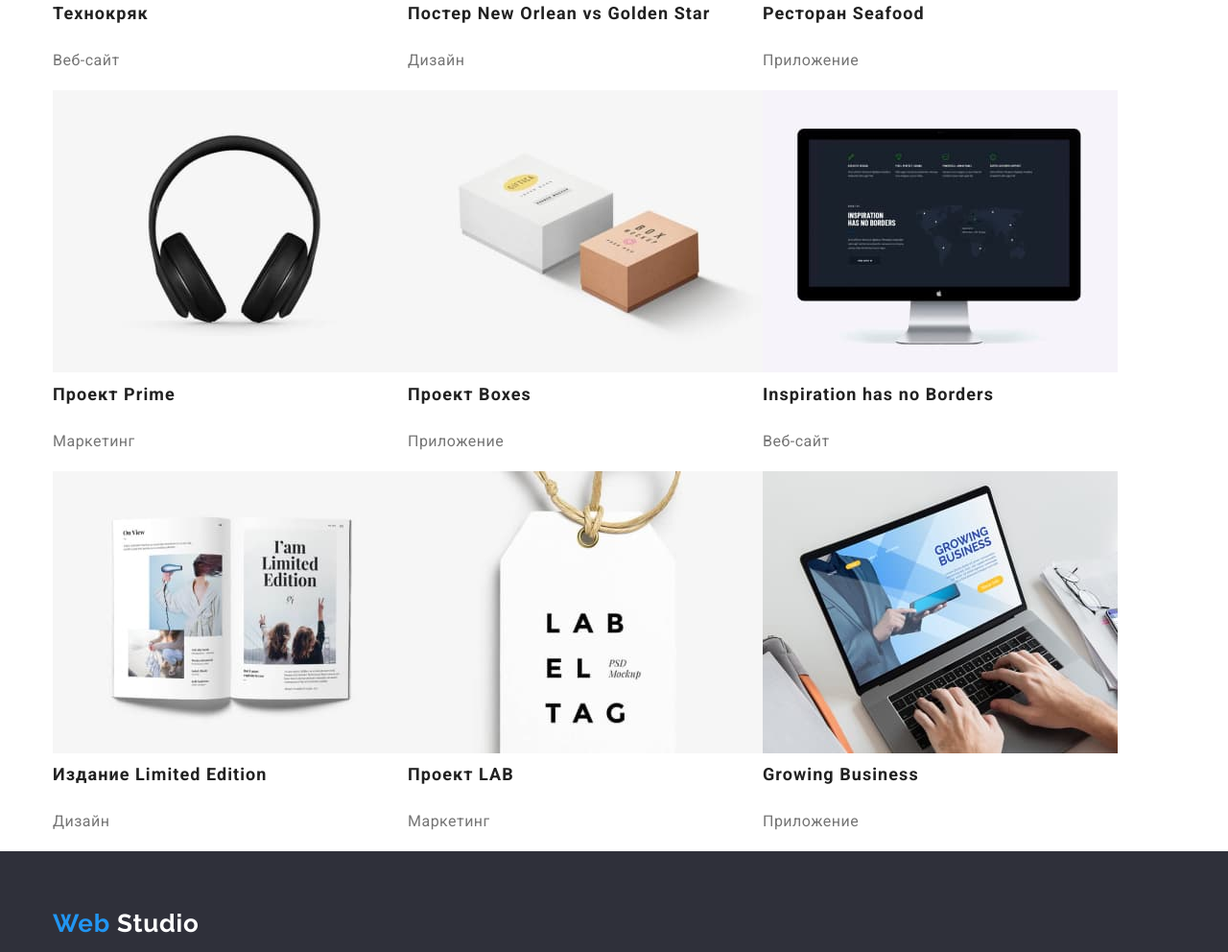
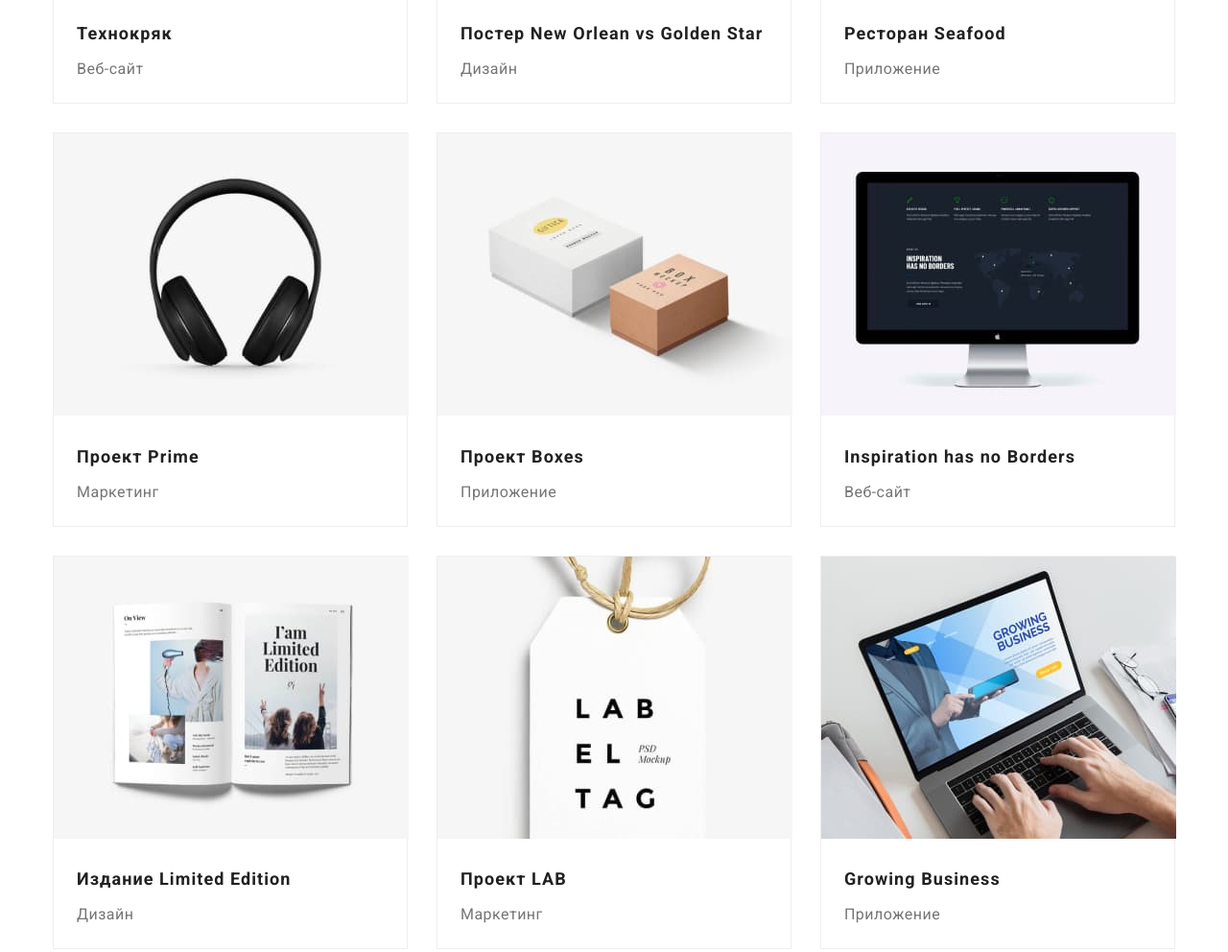
Before and after one commit to DudaYura/goit-markup-hw-03, a plain HTML site: page portfolio.html in a window 1280 px wide. Shown: the part 540-1532 px from the top of the page at 96% size. Drawn offline with nearby package versions, Linux system fonts and the light colour scheme.

Commit message:
доделал портфолио

```diff
--- a/css/styles.css
+++ b/css/styles.css
@@ -230,14 +230,8 @@ body {
 }
 .section-team-item {
   width: calc(100% / 4 - 30px);
-  justify-content: center;
   margin-left: 30px;
-  background: #ffffff;
-  box-shadow: 0px 1px 3px rgba(0, 0, 0, 0.12), 0px 1px 1px rgba(0, 0, 0, 0.14),
-    0px 2px 1px rgba(0, 0, 0, 0.2);
-  border-radius: 0px 0px 4px 4px;
 }
-
 .section-team-item-photo {
   margin-bottom: 30px;
 }
@@ -342,12 +336,26 @@ body {
   color: #ffffff;
   background-color: #2196f3;
 }
-
 .section-portfolio-list-second {
   display: flex;
   flex-wrap: wrap;
+  margin-left: -30px;
+  margin-bottom: -30px;
+  padding-bottom: 94px;
+}
+.section-portfolio-item-second {
+  width: calc(100% / 3 - 30px);
+  margin-left: 30px;
+  margin-bottom: 30px;
+  background: #ffffff;
+  border: 1px solid #eeeeee;
+  box-sizing: border-box;
+}
+.section-portfolio-item-photo {
+  margin-bottom: 20px;
 }
 .section-portfolio-title {
+  margin-left: 24px;
   margin-top: 0;
   margin-bottom: 4px;
 
@@ -358,6 +366,10 @@ body {
   color: var(--title-color);
 }
 .section-portfolio-text {
+  margin-left: 24px;
+  margin-top: 0px;
+  margin-bottom: 20px;
+
   font-size: 16px;
   line-height: 1.88;
   letter-spacing: 0.03em;
--- a/portfolio.html
+++ b/portfolio.html
@@ -80,7 +80,12 @@
           <ul class="section-portfolio-list-second list">
             <li class="section-portfolio-item-second">
               <a class="section-portfolio-link link" href="">
-                <img src="./img/portfolio-img1.jpg" alt="ноутбук" width="370" />
+                <img
+                  class="section-portfolio-item-photo"
+                  src="./img/portfolio-img1.jpg"
+                  alt="ноутбук"
+                  width="370"
+                />
                 <h2 class="section-portfolio-title">Технокряк</h2>
                 <p class="section-portfolio-text">Веб-сайт</p>
               </a>
@@ -88,6 +93,7 @@
             <li class="section-portfolio-item-second">
               <a class="section-portfolio-link link" href="">
                 <img
+                  class="section-portfolio-item-photo"
                   src="./img/portfolio-img2.jpg"
                   alt="баскетболисты"
                   width="370"
@@ -102,6 +108,7 @@
             <li class="section-portfolio-item-second">
               <a class="section-portfolio-link link" href="">
                 <img
+                  class="section-portfolio-item-photo"
                   src="./img/portfolio-img3.jpg"
                   alt="название ресторана"
                   width="370"
@@ -113,6 +120,7 @@
             <li class="section-portfolio-item-second">
               <a class="section-portfolio-link link" href="">
                 <img
+                  class="section-portfolio-item-photo"
                   src="./img/portfolio-img4.jpg"
                   alt="наушники"
                   width="370"
@@ -123,14 +131,24 @@
             </li>
             <li class="section-portfolio-item-second">
               <a class="section-portfolio-link link" href="">
-                <img src="./img/portfolio-img5.jpg" alt="коробки" width="370" />
+                <img
+                  class="section-portfolio-item-photo"
+                  src="./img/portfolio-img5.jpg"
+                  alt="коробки"
+                  width="370"
+                />
                 <h2 class="section-portfolio-title">Проект Boxes</h2>
                 <p class="section-portfolio-text">Приложение</p>
               </a>
             </li>
             <li class="section-portfolio-item-second">
               <a class="section-portfolio-link link" href="">
-                <img src="./img/portfolio-img6.jpg" alt="монитор" width="370" />
+                <img
+                  class="section-portfolio-item-photo"
+                  src="./img/portfolio-img6.jpg"
+                  alt="монитор"
+                  width="370"
+                />
                 <h2 class="section-portfolio-title">
                   Inspiration has no Borders
                 </h2>
@@ -139,21 +157,36 @@
             </li>
             <li class="section-portfolio-item-second">
               <a class="section-portfolio-link link" href="">
-                <img src="./img/portfolio-img7.jpg" alt="книга" width="370" />
+                <img
+                  class="section-portfolio-item-photo"
+                  src="./img/portfolio-img7.jpg"
+                  alt="книга"
+                  width="370"
+                />
                 <h2 class="section-portfolio-title">Издание Limited Edition</h2>
                 <p class="section-portfolio-text">Дизайн</p>
               </a>
             </li>
             <li class="section-portfolio-item-second">
               <a class="section-portfolio-link link" href="">
-                <img src="./img/portfolio-img8.jpg" alt="лейба" width="370" />
+                <img
+                  class="section-portfolio-item-photo"
+                  src="./img/portfolio-img8.jpg"
+                  alt="лейба"
+                  width="370"
+                />
                 <h2 class="section-portfolio-title">Проект LAB</h2>
                 <p class="section-portfolio-text">Маркетинг</p>
               </a>
             </li>
             <li class="section-portfolio-item-second">
               <a class="section-portfolio-link link" href="">
-                <img src="./img/portfolio-img9.jpg" alt="макбук" width="370" />
+                <img
+                  class="section-portfolio-item-photo"
+                  src="./img/portfolio-img9.jpg"
+                  alt="макбук"
+                  width="370"
+                />
                 <h2 class="section-portfolio-title">Growing Business</h2>
                 <p class="section-portfolio-text">Приложение</p>
               </a>
```
